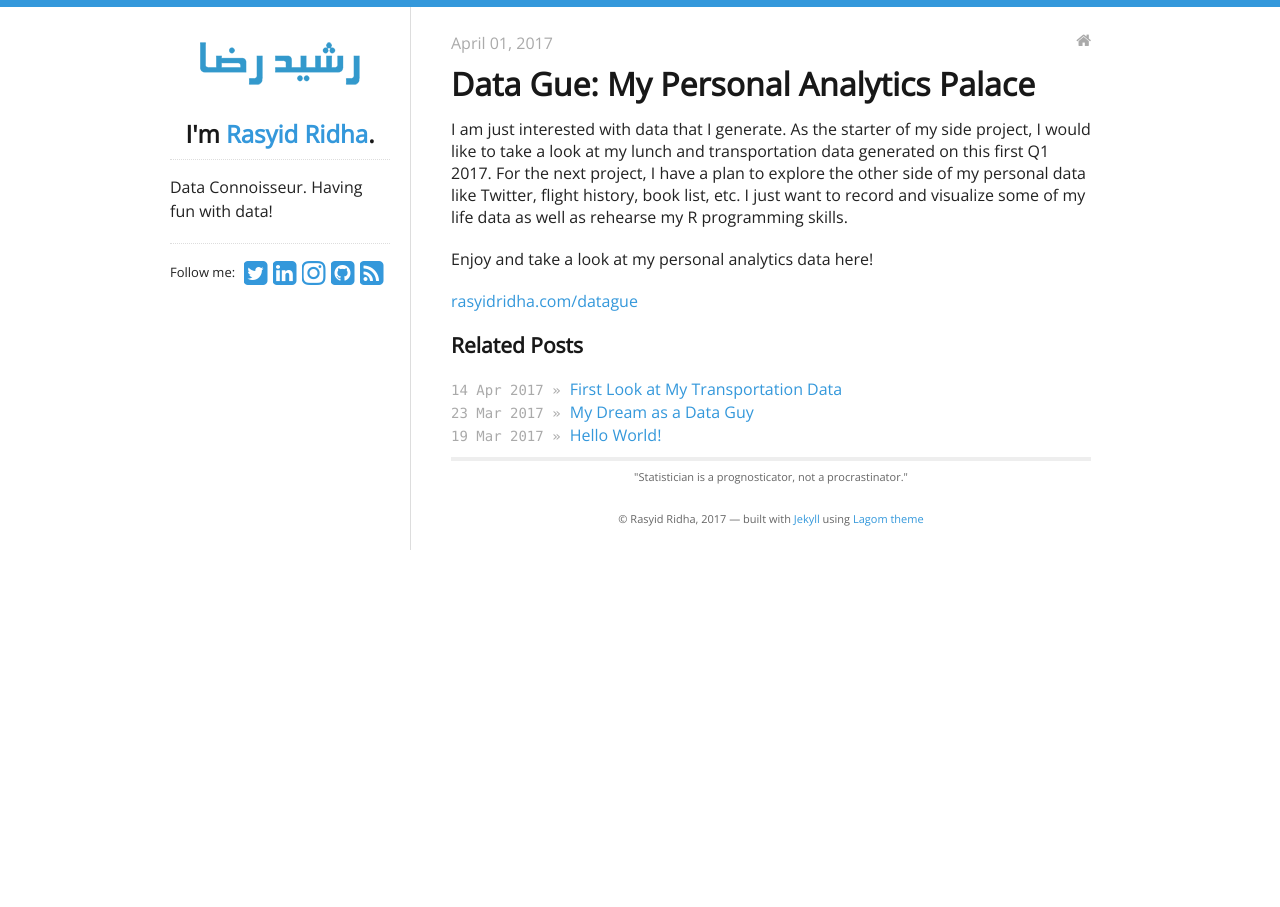
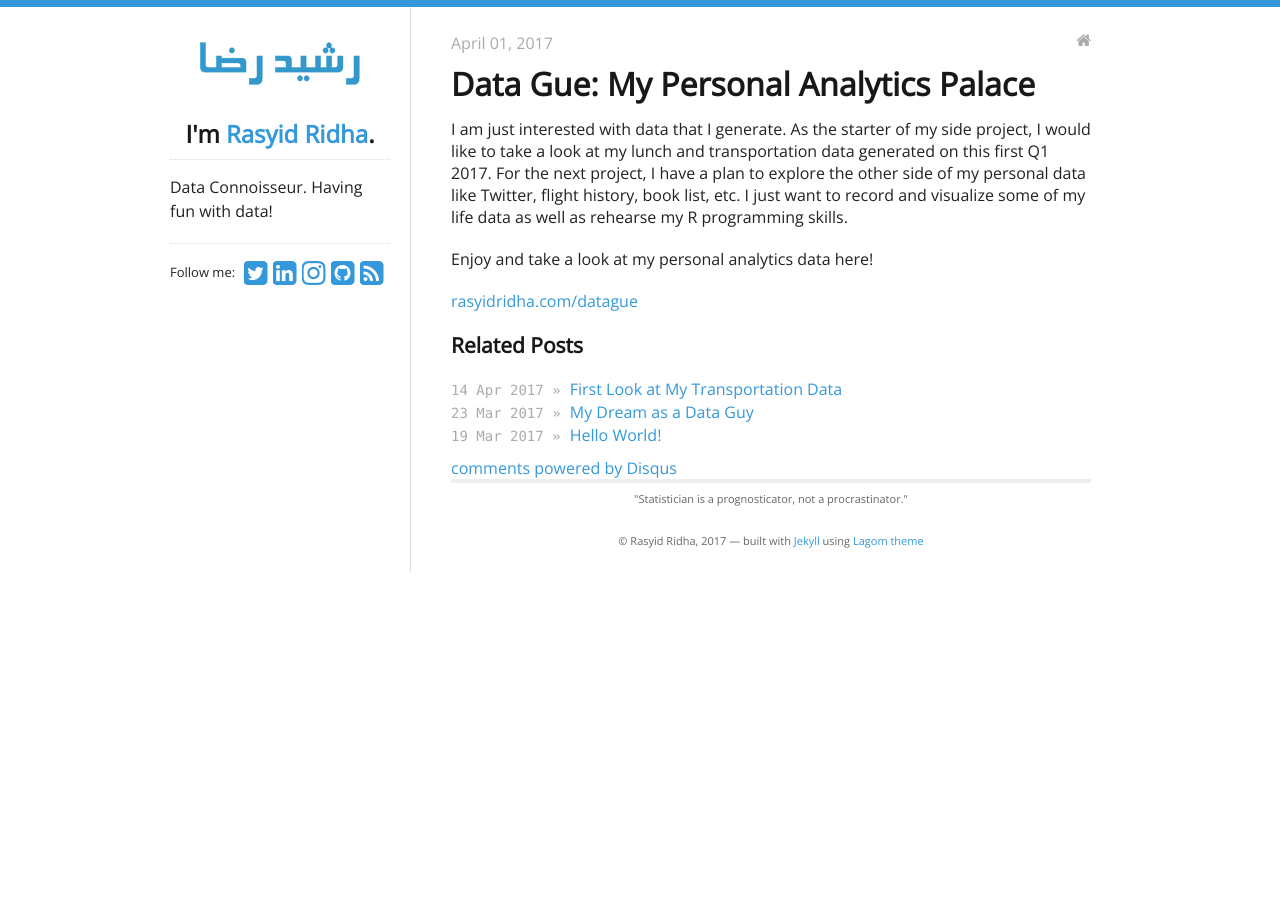
Before and after one commit to rasyidstat/rasyidstat.github.io, a Jekyll site: the page built from _posts/2017-04-01-data-gue-personal-analytics.md, in a window 1280 px wide. Built offline with Jekyll 4.4.1, drawn with Linux system fonts in a browser that asks for light colours; nearby versions of some CDN libraries; comment, search, counter and statistics services are not loaded.

Commit message:
Update post.html

```diff
--- a/_layouts/post.html
+++ b/_layouts/post.html
@@ -25,3 +25,7 @@ layout: default
     {% endfor %}
   </ul>
 </div>
+
+<div>
+{% include disqus.html %}
+</div>
```
